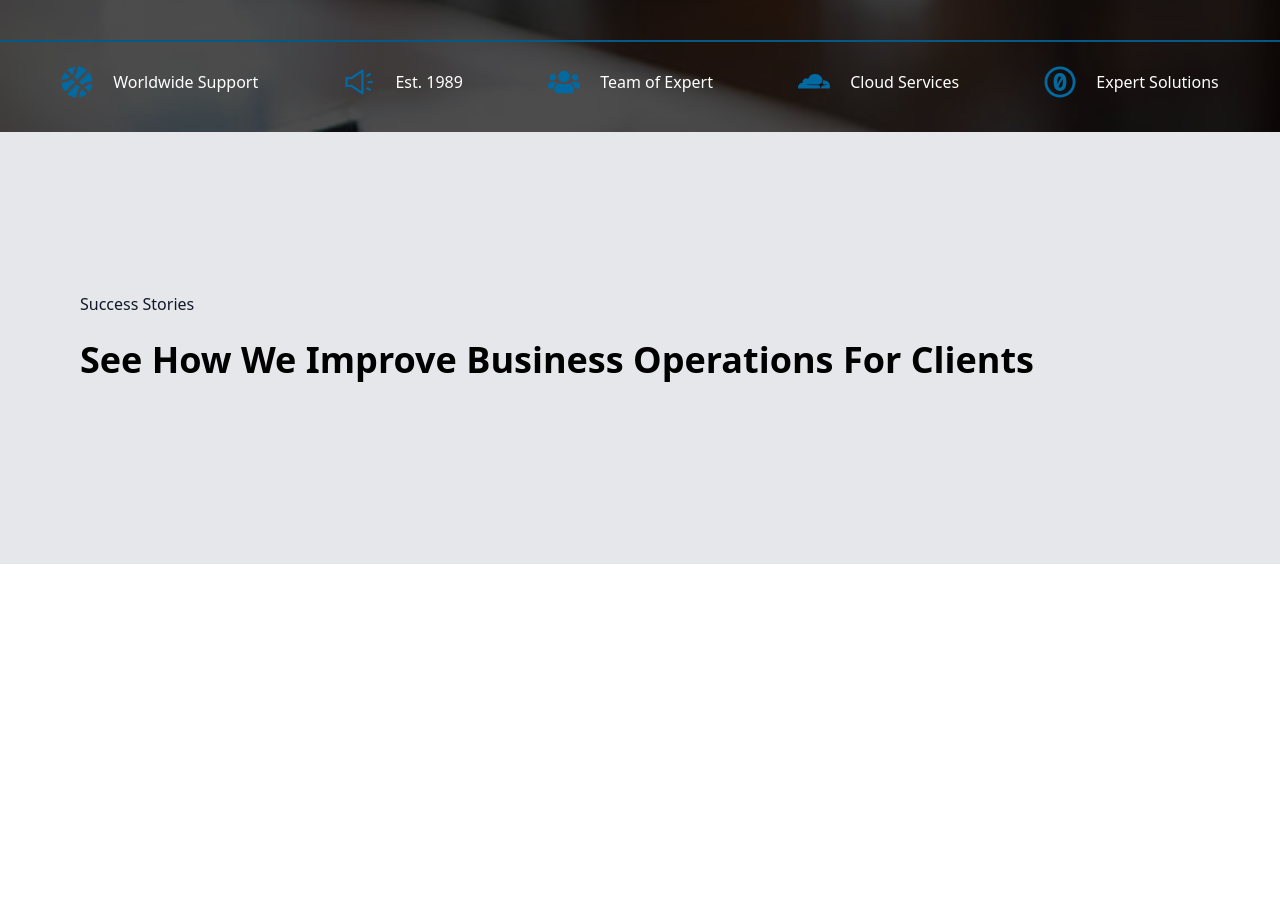
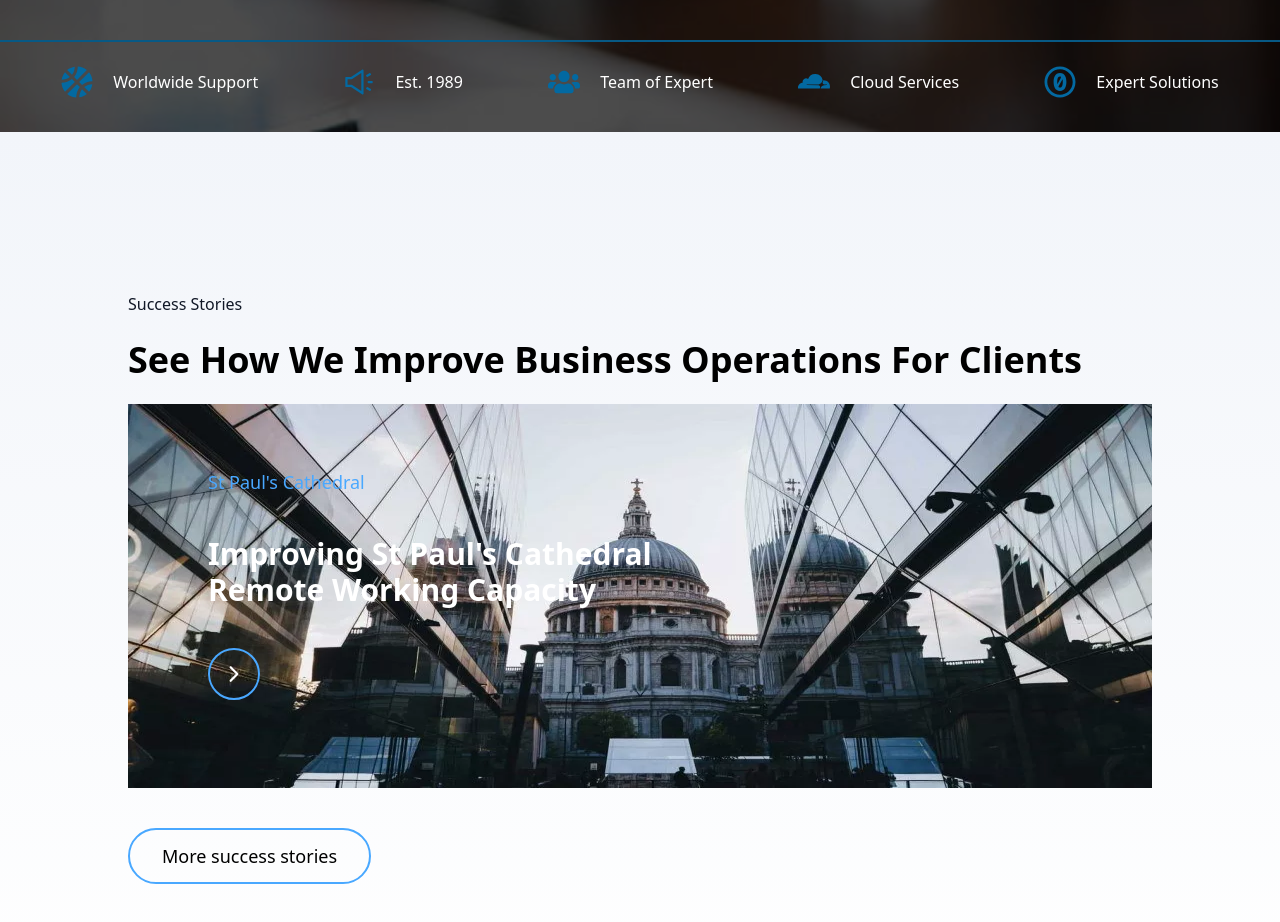
Before and after one commit to Sanmidaniels07/TPS-wEB, a React (Create React App) app: page / in a window 1280 px wide. Shown: the part 840-1762 px from the top of the page. Before the commit the page ends 1404 px from the top, so only its background shows below. Built offline with nearby package versions, Linux system fonts and the light colour scheme.

Commit message:
success stories

```diff
--- a/src/pages/Home/components/SuccessStories.jsx
+++ b/src/pages/Home/components/SuccessStories.jsx
@@ -1,14 +1,51 @@
 import React from 'react'
+import { IoIosArrowForward } from "react-icons/io"
+import stpauls from '../../../images/stpauls.webp'
 
 const SuccessStories = () => {
   return (
-    <section className='bg-gray-200 px-20 py-[10rem]'>
-      <h4 className='text-gray-900 font-normal text-base'>Success Stories</h4>
-      <h2 className="text-4xl text-black font-bold capitalize my-6">
-        see how we improve business operations for clients
-      </h2>
+    <section className='bg-gradient-to-b from-[#f2f5fa] to-white py-[10rem]'>
+      <div className="w-[90%] lg:w-4/5 mx-auto">
+        <h4 className='text-gray-900 font-normal text-base'>Success Stories</h4>
+        <h2 className="text-4xl text-black font-bold capitalize my-6">
+          see how we improve business operations for clients
+        </h2>
+        <div className="mb-10">
+          {
+            stories.map((item, index) => {
+              const {image, name, title} = item;
+              return (
+                <div key={index} className="relative flex flex-col space-y-6 w-full cursor-pointer">
+                  <img src={image} alt={name} className="w-full h-96" />
+                    <div className='overlay absolute top-10 left-20 w-1/2 z-20'>
+                      <h5 className='text-primary100 text-lg font-medium'>{name}</h5>
+                      <h3 className='capitalize text-white text-3xl font-bold my-10'>{title}</h3>
+                      <button className="p-3 rounded-full border-2 border-primary100 text-white">
+                        <IoIosArrowForward size={24} />
+                      </button>
+                    </div>
+                  <div className="overlay absolute top-0 left-0 right-0 bottom-0 w-full h-full"></div>
+                </div>
+              )
+            })
+          }
+        </div>
+        <button className="px-8 py-3 rounded-full bg-transparent border-2 border-primary100 text-black font-normal text-lg hover:bg-primary100 hover:text-white transition">
+          More success stories
+        </button>
+      </div>
     </section>
   )
 }
 
 export default SuccessStories
+
+const stories = [
+  {
+    id: 1,
+    name: "St Paul's Cathedral",
+    title: "Improving St Paul's Cathedral remote working capacity",
+    image: stpauls,
+
+  }
+]
```
Also changed, not shown: src/Images/stpauls.webp (added).
